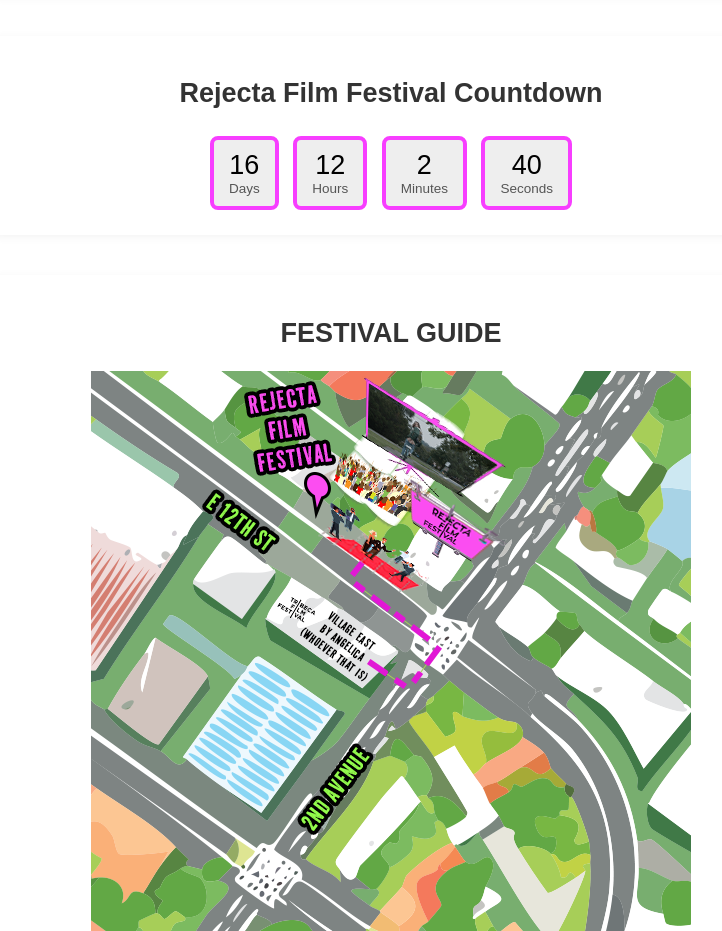
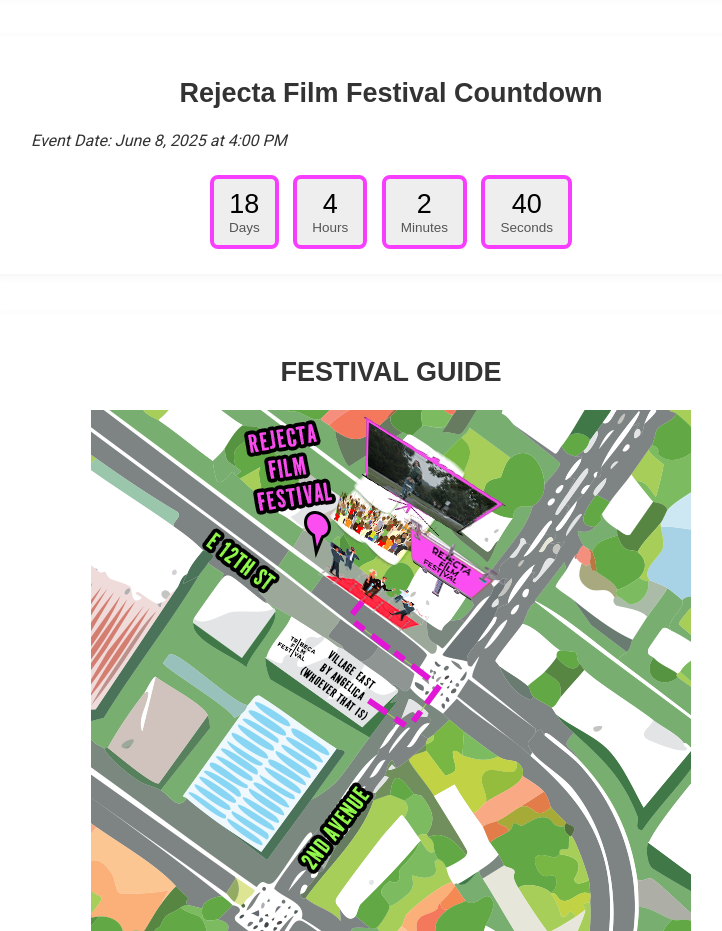
Before and after one commit to jrsti06/rejecta-site, a plain HTML site: page index.html in a window 1280 px wide. Shown: the part 3440-4371 px from the top of the page, without its empty margins (249-971 px from the left). Drawn offline with Linux system fonts and the light colour scheme; a web font is replaced by a local one.

Commit message:
Update index.html

```diff
--- a/index.html
+++ b/index.html
@@ -306,6 +306,7 @@
     <!-- Countdown -->
     <section id="countdown-section">
       <h2>Rejecta Film Festival Countdown</h2>
+      <p style="font-style: italic; font-size: 1rem;">Event Date: June 8, 2025 at 4:00 PM</p>
       <div id="countdown">
         <div class="countdown-item"><span id="days">00</span><span class="label">Days</span></div>
         <div class="countdown-item"><span id="hours">00</span><span class="label">Hours</span></div>
@@ -422,7 +423,7 @@
         }
       });
       // Countdown
-      const premiere = new Date('June 7, 2025 00:00:00').getTime();
+      const premiere = new Date('June 8, 2025 16:00:00').getTime();
       function updateCountdown() {
         const now = Date.now(), dist = premiere - now;
         if (dist < 0) {
```
